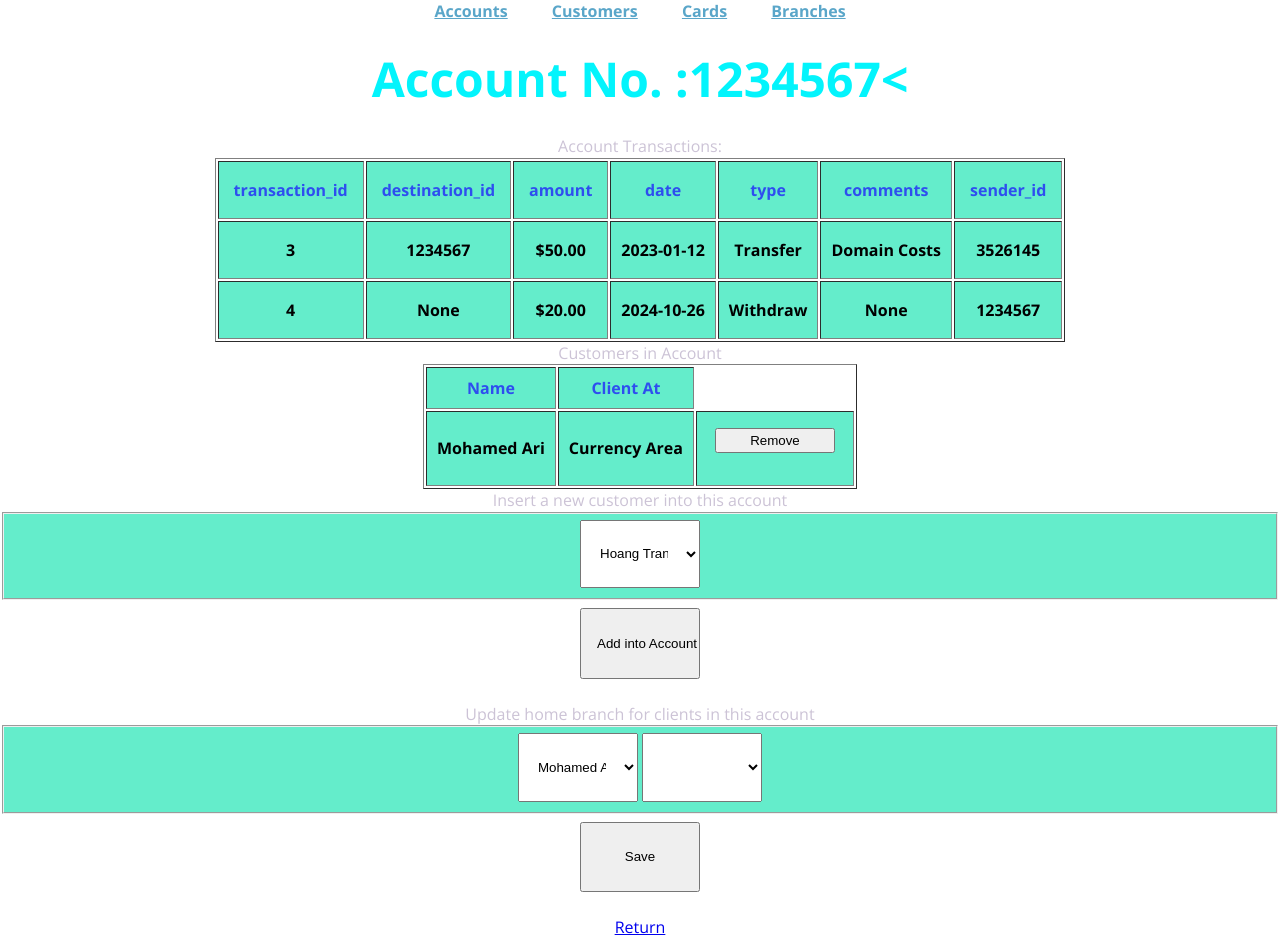
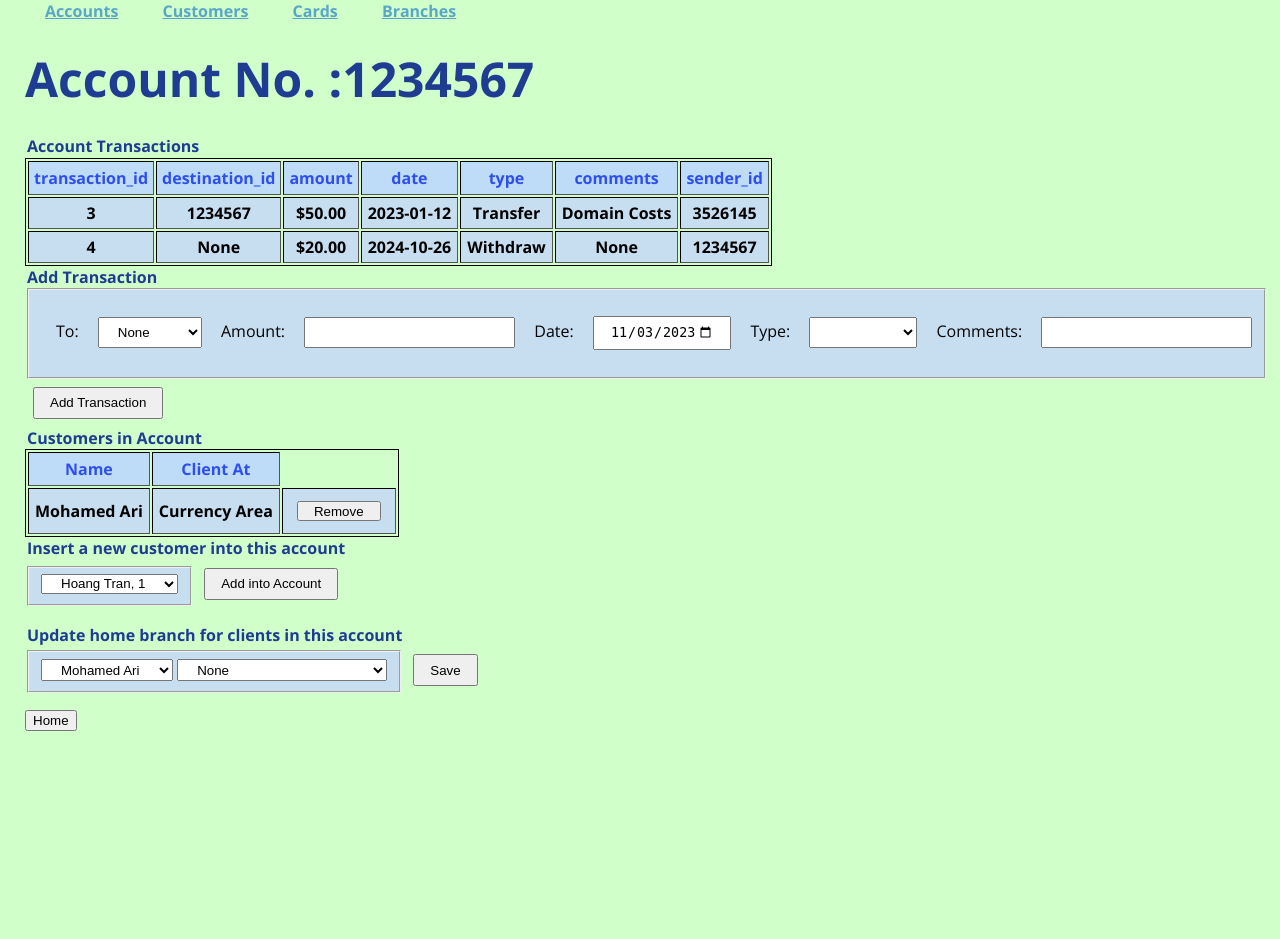
Before and after one commit to arim97/CS340WebApp, a Flask app: page /transaction/1234567 in a window 1280 px wide. After the commit the page ends 731 px from the top, so only its background shows below. Run offline with Flask 3, Linux system fonts and the light colour scheme; data comes from the database, SQL or seed files in the repository; both versions use the stored data as it was before the commit; data that the repository does not hold is empty; some libraries are stand-ins or nearby versions.

Commit message:
Finishing Touches

```diff
--- a/app.py
+++ b/app.py
@@ -1,5 +1,4 @@
-# Code based on CS340 Flask starter app
-#
+# Code based on CS340 Flask starter app https://github.com/osu-cs340-ecampus/flask-starter-app/tree/master/bsg_people_app
 from flask import Flask, render_template, json, redirect
 from flask_mysqldb import MySQL
 from flask import request
@@ -19,7 +18,6 @@ app.config['MYSQL_CURSORCLASS'] = "DictCursor"
 mysql = MySQL(app)
 
 # Routes
-
 # Homepage route
 @app.route('/')
 def root():
@@ -52,6 +50,7 @@ def Accounts():
             mysql.connection.commit()
             # redirect back to account page
             return redirect("/account")
+
 
 
 # route for delete functionality, deleting an account from accounts,
@@ -105,15 +104,17 @@ def Transactions(id):
                     FROM Customers
                     JOIN In_Account ON Customers.customer_id = In_Account.customer_id
                     JOIN Accounts ON In_Account.account_id = Accounts.account_id
-                    JOIN Goes_to ON Goes_to.customer_id = In_Account.customer_id
+                    LEFT JOIN Goes_to ON Goes_to.customer_id = In_Account.customer_id
                     LEFT JOIN Branches ON Branches.branch_id = Goes_to.branch_id
                     WHERE Accounts.account_id = %s;""" % (id)
         query2 = """SELECT *
                     FROM Customers
                     LEFT JOIN In_Account ON Customers.customer_id = In_Account.customer_id AND In_Account.account_id = %s
                     WHERE In_Account.customer_id IS NULL;""" % (id)
-
+        # Fetch all branchs to allow dynamic editing branch functionality
         query3 = "SELECT * FROM Branches;"
+        # Fetch all accounts to allow dynamic transactions functionality
+        query4 = "SELECT * FROM Accounts WHERE account_id != %s;" % (id)
         cur = mysql.connection.cursor()
         cur.execute(query)
         results = cur.fetchall()
@@ -123,7 +124,9 @@ def Transactions(id):
         results2 = cur.fetchall()
         cur.execute(query3)
         results3 = cur.fetchall()
-        return render_template("transaction.j2",ID = id, Transactions=results, In_acc = results1, Out_acc = results2, Branches = results3)
+        cur.execute(query4)
+        results4 = cur.fetchall()
+        return render_template("transaction.j2",ID = id, Transactions=results, In_acc = results1, Out_acc = results2, Branches = results3, Accounts = results4)
 
     # Separate out the request methods, in this case this is for a POST
     # insert a customer into the In_account table, signifying as part of a shared account.
@@ -133,11 +136,28 @@ def Transactions(id):
             # grab user form inputs
             account_id = request.form["aid"]
             customer_id = request.form["cid"]
-            query = "INSERT INTO In_Account (account_id, customer_id) VALUES (%s, %s)"
+            query = "INSERT INTO In_Account (account_id, customer_id) VALUES (%s, %s);"
+            #query1 = "INSERT INTO Goes_to (branch_id, customer_id) VALUES (NULL, %s);"
             cur = mysql.connection.cursor()
             cur.execute(query, (account_id, customer_id))
+            #cur.execute(query1, (customer_id))
             mysql.connection.commit()
             # redirect back to Transactions page for this account
+            return redirect("/transaction/%s" % id)
+         # fire off if user presses the Add Transaction button
+        if request.form.get("Add_Transaction"):
+            # grab user form inputs
+            id = request.form["sender_id"]
+            destination = request.form["destination"]
+            amount = request.form["amount"]
+            date = request.form["date"]
+            type = request.form["type"]
+            comments = request.form["comments"]
+            query = "INSERT INTO Transactions (sender_id, destination_id, amount, date, type, comments) VALUES (%s, %s, %s, %s, %s, %s)"
+            cur = mysql.connection.cursor()
+            cur.execute(query, (id, destination, amount, date, type, comments))
+            mysql.connection.commit()
+            # redirect back to account page
             return redirect("/transaction/%s" % id)
 
 
@@ -165,7 +185,8 @@ def change_branch():
         customer_id = request.form["cid"]
         branch_id = request.form["bid"]
         print("aid = " + account_id, "cid = " + customer_id, "bid = " + branch_id)
-        query = "UPDATE Goes_to SET Goes_to.branch_id = %s WHERE Goes_to.customer_id = %s"
+        # Insert or update
+        query = "REPLACE Goes_to (branch_id, customer_id) VALUES (%s, %s);"
         cur = mysql.connection.cursor()
         cur.execute(query, (branch_id, customer_id))
         mysql.connection.commit()
--- a/static/css/style.css
+++ b/static/css/style.css
@@ -6,20 +6,21 @@ body {
     font-weight: 300;
     line-height: 1.42em;
     color: #CCC3D6;
-    background-color: white;
+    background-color: rgb(209, 255, 202);
     margin: auto;
+    margin-left: 25px;
     padding: auto;
-    text-align: center;
+
 }
 
 h1 {
     font-size: 3em;
     line-height: 1em;
-    color: rgb(3, 244, 252);
+    color: rgb(29, 60, 146)
 }
 
-h3 {
-    color: grey;
+h3, caption, legend {
+    color: rgb(29, 60, 146);
 }
 
 
@@ -35,18 +36,24 @@ nav a:hover {
 }
 
 
+table {
+    margin-right: auto;
+    border: 1px solid black;
+}
 
-table {
-    margin-left: auto;
+form {
     margin-right: auto;
+}
+tbody {
+    overflow: auto;
 }
 
 th {
-    padding: 2% 15px;
+    margin-right: auto;
     font-weight: bold;
     font-size: 1em;
     color: rgb(46, 78, 239);
-    background-color: rgb(100, 237, 203);
+    background-color: rgb(190, 220, 248);
 }
 
 td {
@@ -54,6 +61,8 @@ td {
     font-weight: bold;
     text-align: center;
     font-size: 1em;
+    overflow: hidden;
+    padding: 4px 6px;
 
 }
 
@@ -65,7 +74,7 @@ td a {
 
 td {
     color: black;
-    background-color: rgb(100, 237, 203);
+    background-color: rgb(199, 222, 241);
 }
 
 td:nth-last-child(2) a {
@@ -99,7 +108,9 @@ td:last-child:hover a {
 
 
 fieldset {
-    background-color: rgb(100, 237, 203);
+    display: inline;
+    margin-right: auto;
+    background-color: rgb(199, 222, 241);
 }
 
 
@@ -114,7 +125,6 @@ label {
 input,
 select,
 textarea {
-    display: inline-block;
-    width: 120px;
-    padding: 2% 15px;
+    display: inline;
+    padding: 0.5% 15px;
 }
--- a/templates/account.j2
+++ b/templates/account.j2
@@ -19,7 +19,7 @@
     <body>
     <div id="browse">
     <h1>Accounts</h1>
-    <table border="1" cellpadding="5">
+    <table >
     <thead>
     <tr>
         <tr>
@@ -59,7 +59,6 @@
 
         <!-- Create 'Add Account' and 'Cancel' buttons -->
         <input type="submit" value="Add Account" name="Add_Account" class="btn btn-primary" style="margin:.5rem;">
-        <input class="btn" type="button" value="Cancel" onClick="browseAccounts()">
     </form>
     </div><!--insert-->
 {% if accounts %}
@@ -78,11 +77,10 @@
                 <input type="text" class="form-control" id="balance" name="balance" pattern="[0-9]{1,}" required>
             </fieldset>
             <input class="btn" type="submit" value="Edit Balance" name="Edit_Account">
-            <input class="btn" type="button" value="Cancel" onClick="browseAccounts()" style="margin:.5rem;">
         </form>
     </div><!--edit-->
 {% endif %}
- <a href="/" class="btn btn-default">Return</a>
+ <a href="/" class="btn btn-default"><button>Home</button></a>
 
 </body>
 </html>
--- a/templates/branches.j2
+++ b/templates/branches.j2
@@ -14,7 +14,6 @@
 </nav>
 
 
-	</script>
 </head>
 
     <body>
@@ -77,7 +76,7 @@
 
         <!-- Create 'Add Branch' and 'Cancel' buttons -->
         <input type="submit" value="Add Branch" name="Add_Branch" class="btn btn-primary" style="margin:.5rem;">
-        <input class="btn" type="button" value="Cancel" onClick="browseBranches()">
     </form>
 </body>
+ <a href="/" class="btn btn-default"><button>Home</button></a>
 </html>
--- a/templates/cards.j2
+++ b/templates/cards.j2
@@ -63,6 +63,7 @@
             <input type="number" class="form-control" id="card_id" name="card_id" placeholder="" required>
                 <label for="type">Account No.</label>
                 <select class="form-control" id="account_id" name="account_id" placeholder="" required>
+                    <option value="0">&nbsp;</option>
                     {% for account in Accounts %}
                         <option>{{account.account_id}}</option>
                     {% endfor %}
@@ -76,8 +77,6 @@
         <!-- Create 'Create Card' button-->
         <input type="submit" value="Add Card" name="Add_Card" class="btn btn-primary" style="margin:.5rem;">
     </form>
-
-
-
+ <a href="/" class="btn btn-default"><button>Home</button></a>
 </body>
 </html>
--- a/templates/customer.j2
+++ b/templates/customer.j2
@@ -71,6 +71,6 @@
             <!-- Create 'Add Customer' button-->
             <input type="submit" value="Add Customer" name="Add_Customer" class="btn btn-primary" style="margin:.5rem;">
         </form>
-
+    <a href="/" class="btn btn-default"><button>Home</button></a>
 </body>
 </html>
--- a/templates/edit_customers.j2
+++ b/templates/edit_customers.j2
@@ -58,7 +58,7 @@
                     <input type="date" value="{{customer[0].date_of_birth}}" class="form-control" id="date_of_birth" name="date_of_birth" required>
                 </fieldset>
                 <input type="submit" value="Edit Customer" name="Edit_Customer" class="btn btn-primary" style="margin:.5rem;">
-                <a href='/customers'><input class="btn" type="button" value="cancel"></a>
+                <a href='/customer'><input class="btn" type="button" value="Cancel"></a>
             </form>
 
 </html>
--- a/templates/transaction.j2
+++ b/templates/transaction.j2
@@ -9,10 +9,10 @@
 <a href="/branches" class="btn btn-default">Branches</a>
 </nav>
 
- <h1>Account No. :{{ID}}<</h1>
+ <h1>Account No. :{{ID}}</h1>
 
 
- <caption>Account Transactions:</caption>
+ <legend><strong> Account Transactions</strong></legend>
 
     <table border="1" cellpadding="5">
     <thead>
@@ -43,10 +43,42 @@
     {% endfor %}
     </table>
 
+    <div>
+		<!-- form to INSERT new data into Transactions-->
+		<form id="Add_Transaction" action="/transaction/{{ID}}" method="post">
+			<legend><strong>Add Transaction</strong></legend>
+			<fieldset>
+                <!-- placeholder shows ghost text, required forces an input, pattern forces input adherence -->
+				<input type="hidden" value="{{ID}}" class="form-control" id="sender_id" name="sender_id"  >
+				<label for="destination">To:</label>
+				<select class="form-control" id="destination" name="destination" placeholder="" required>
+                    <option value=" ">None</option>
+                    {% for account in Accounts %}
+                        <option value="{{account.account_id}}">{{account.account_id}}</option>
+                    {% endfor %}
+                </select>
+				<label for="amount">Amount:</label>
+				<input type="text" class="form-control" id="amount" name="amount" pattern="[0-9]{1,}" required>
+                <label for="date">Date:</label>
+                <input type="date" id="date" name="date" value="2023-11-03" min="2023-11-01" max="2025-12-31" required />
+                <label for="Type">Type:</label>
+				<select class="form-control" id="type" name="type" pattern="[0-3]{1}" required>
+					<option value=" ">&nbsp;</option>
+					<option value="Transfer">Transfer</option>
+					<option value="Withdraw">Withdraw</option>
+					<option value="Deposit">Deposit</option>
+
+				</select>
+				<label for="comments">Comments:</label>
+				<input type="text" class="form-control" id="comments" name="comments" commentn="[A-Za-z0-9]{1,}" required>
+            </fieldset>
+
+            <!-- Create 'Add Transaction' and 'Cancel' buttons -->
+			<input type="submit" value="Add Transaction" name="Add_Transaction" class="btn btn-primary" style="margin:.5rem;">
 
 
 
-   <caption>Customers in Account</caption>
+    <legend><strong>Customers in Account</strong></legend>
     <table border="1" cellpadding="5">
     <thead>
 
@@ -72,7 +104,7 @@
 
 
     <!-- form to INSERT a new customer into Account-->
-    <caption>Insert a new customer into this account</caption>
+    <legend><strong>Insert a new customer into this account</strong></legend>
     <form id="Add_to_Acc" action="/transaction/{{ID}}" method="post">
         <fieldset>
             <input type="hidden" class="form-control" value="{{ID}}" id="aid" name="aid" placeholder="">
@@ -85,7 +117,7 @@
         <input type="submit" value="Add into Account" name="Add_to_Acc" class="btn btn-primary" style="margin:.5rem;">
     </form>
     <!-- Change a customer's home branch-->
-    <caption>Update home branch for clients in this account</caption>
+    <legend><strong>Update home branch for clients in this account</strong></legend>
     <form id="change_branch" action="/change_branch" method="post">
         <fieldset>
             <input type="hidden" value="{{ID}}" id="aid" name="aid" placeholder="">
@@ -95,7 +127,7 @@
                 {% endfor %}
             </select>
              <select class="form-control" id="bid" name="bid" placeholder="" >
-                <option value="NULL">&nbsp;</option>
+                <option value="0">None</option>
                 {% for branch in Branches %}
                 <option value="{{branch.branch_id}}">Name:{{branch.branch_name}}, ID:{{branch.branch_id}} </option>
                 {% endfor %}
@@ -103,4 +135,4 @@
         </fieldset>
         <input type="submit" value="Save" name="change_branch" class="btn btn-primary" style="margin:.5rem;">
     </form>
-<a href="/" class="btn btn-default">Return</a>
+ <a href="/" class="btn btn-default"><button>Home</button></a>
```
Also changed, not shown: database/DDL.sql (+10 -12 lines), database/DML.sql (+2 -19 lines), database/db_connector.py (deleted, +0 -71 lines), database/db_credentials.py (deleted, +0 -19 lines), templates/card.j2 (+5 -5 lines), README.md. Lines whose indentation alone changed are shown as unchanged.
